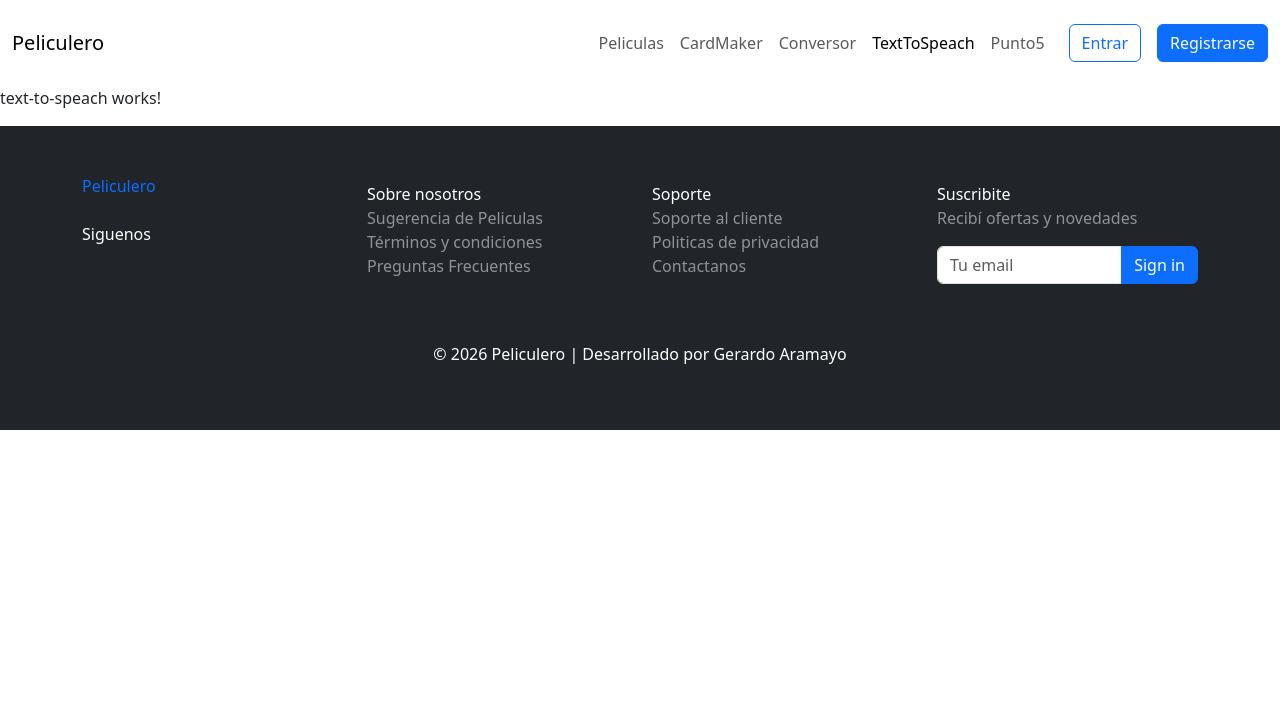
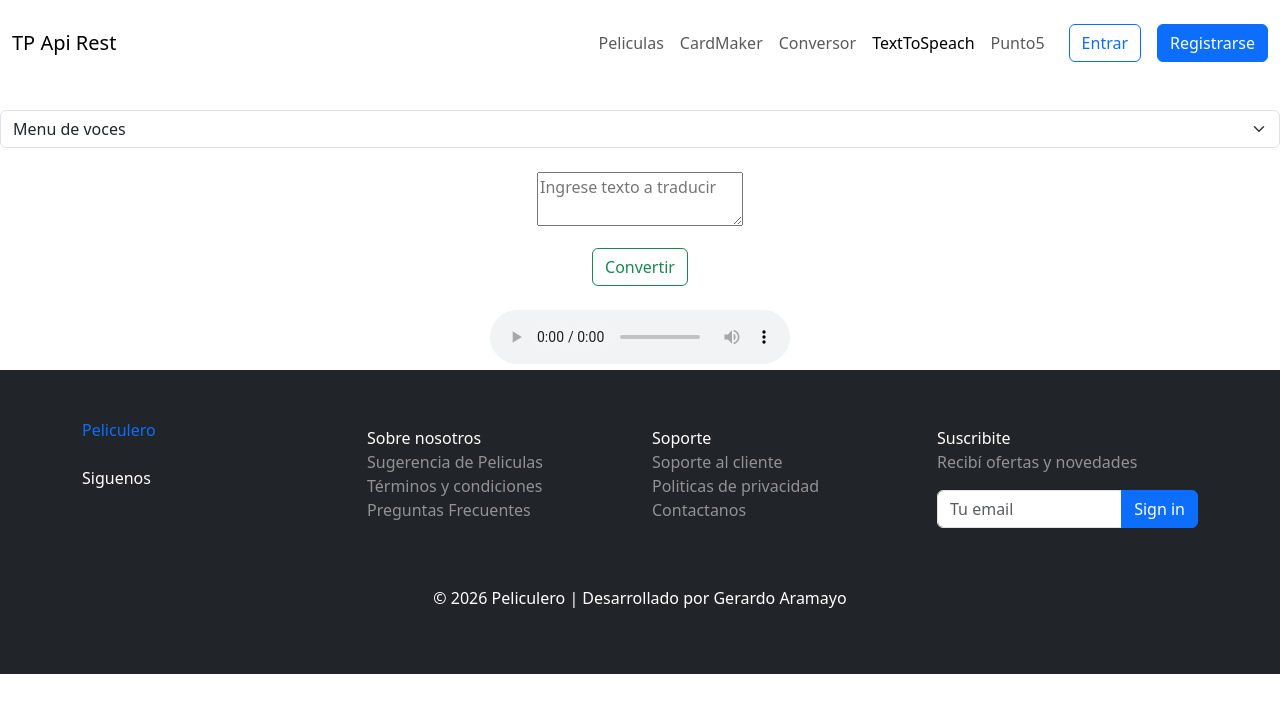
Before and after one commit to GerardoXL/TP_Web_Service, an Angular app: page /textToSpeach in a window 1280 px wide. Shown: the top 712 px of the page. Built offline with nearby package versions, Linux system fonts and the light colour scheme.

Commit message:
consigna D completa -gerardoAramayo

```diff
--- a/src/app/components/header/header.component.html
+++ b/src/app/components/header/header.component.html
@@ -1,7 +1,7 @@
 <nav class="navbar navbar-expand-lg ">
 		<div class="container-fluid">
 			<a class="navbar-brand" href="/">
-				<span class="logo-text" style="font-weight: 500;">Peliculero</span>
+				<span class="logo-text" style="font-weight: 500;">TP Api Rest</span>
 			</a>
 			<button class="navbar-toggler" type="button" data-bs-toggle="collapse" data-bs-target="#navbarNavDropdown"
 				aria-controls="navbarNavDropdown" aria-expanded="false" aria-label="Toggle navigation">
--- a/src/app/components/text-to-speach/text-to-speach.component.html
+++ b/src/app/components/text-to-speach/text-to-speach.component.html
@@ -1 +1,15 @@
-<p>text-to-speach works!</p>
+<div class="voces-container mt-4">
+    <select [(ngModel)]="voz" class="form-select" aria-label="Default select example">
+        <option value="" disabled>Menu de voces</option>
+        <option *ngFor="let v of voces"  [value]="v">{{v}}</option>
+    </select>
+</div>
+<div class="entrada-container mt-4 text-center">
+    <textarea [(ngModel)]="entrada" name="" id="" placeholder="Ingrese texto a traducir"></textarea>
+</div>
+<div class="button-container mt-3 text-center">
+    <button (click)="conversionAudio()" class="btn btn-outline-success">Convertir</button>
+</div>
+<div class="audio-container text-center">
+    <audio [src]="url" controls class="mt-4"></audio>
+</div>
--- a/src/app/components/text-to-speach/text-to-speach.component.ts
+++ b/src/app/components/text-to-speach/text-to-speach.component.ts
@@ -1,9 +1,28 @@
+import { CommonModule } from '@angular/common';
 import { Component } from '@angular/core';
+import { TextToSpeachService } from '../../services/text-to-speach.service';
+import { FormsModule } from '@angular/forms';
 
 @Component({
   selector: 'app-text-to-speach',
-  imports: [],
+  imports: [CommonModule,FormsModule],
   templateUrl: './text-to-speach.component.html',
   styleUrl: './text-to-speach.component.css',
 })
-export class TextToSpeachComponent {}
+export class TextToSpeachComponent {
+  constructor(private audio: TextToSpeachService){
+
+  }
+  entrada: string="";
+  voz: string="";
+  url: string="";
+  voces:string[]=[
+    "Alloy","Echo","Fable","Onyx","Nova","Shimmer"
+  ];
+  conversionAudio(){
+    this.audio.textoToAudio(this.entrada,this.voz).subscribe(
+      (audioData)=>{
+        this.url=URL.createObjectURL(audioData);
+    })
+  }
+}
--- /dev/null
+++ b/src/app/services/text-to-speach.service.ts
@@ -0,0 +1,29 @@
+import { Injectable } from '@angular/core';
+import { HttpClient, HttpHeaders } from '@angular/common/http';
+import { Observable } from 'rxjs';
+@Injectable({
+  providedIn: 'root',
+})
+export class TextToSpeachService {
+  constructor(private http: HttpClient) {
+
+  }
+  textoToAudio(entrada: string, voz: string): Observable<any> {
+    let httpOption = {
+      headers: new HttpHeaders({
+        'x-rapidapi-key': '639520cc17mshbc25ffe6df8b0a3p1002acjsnad973a795f26',
+        'x-rapidapi-host': 'open-ai-text-to-speech1.p.rapidapi.com',
+        'Content-Type': 'application/json',
+      }),
+      responseType: 'blob' as 'blob'
+    }
+
+    let body = {
+      "model": "tts-1",
+      "input": `${entrada}`,
+      "instructions": "Speak in a lively and optimistic tone",
+      "voice": `${voz}`
+    }
+    return this.http.post("https://open-ai-text-to-speech1.p.rapidapi.com/",body,httpOption);
+  }
+}
```
Also changed, not shown: 1 other file (tests, documents, lock files or other folders).
